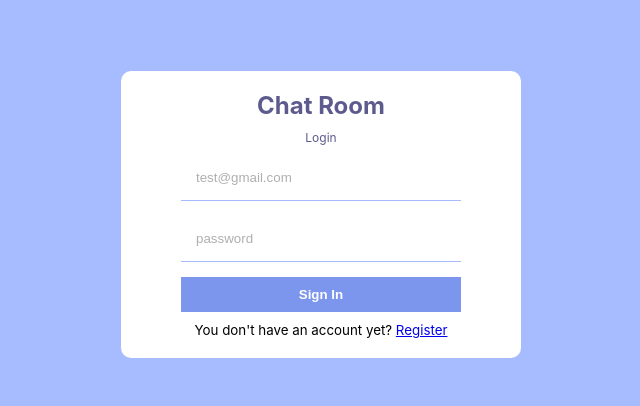
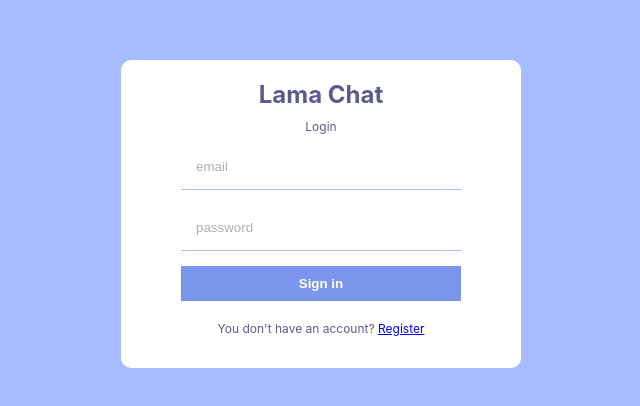
Before and after one commit to Zorous/chat_application_with_firebase, a React (Create React App) app: page /login in a window 1280 px wide. Shown: the part 186-592 px from the top of the page, without its empty margins (319-959 px from the left). Built offline with nearby package versions, Linux system fonts and the light colour scheme; no server answers.

Commit message:
login/logout/register/useContext/Auth

```diff
--- a/src/App.js
+++ b/src/App.js
@@ -1,17 +1,39 @@
-import { Route, Routes } from 'react-router-dom';
+import { Route, Routes , Navigate} from 'react-router-dom';
 import './App.css';
 import {Home, Register, Login} from "./pages/index";
 
 import "./style.scss"
 
 
+import { useContext } from "react";
+import { AuthContext } from "./context/AuthContext";
+
 function App() {
+  const { currentUser } = useContext(AuthContext);
+
+  const ProtectedRoute = ({ children }) => {
+    if (!currentUser) {
+      return <Navigate to="/login" />;
+    }
+
+    return children
+  };
+
   return (
-  <Routes>
-  <Route path="/" element={<Home />} />
-  <Route path="/login" element={<Login />} />
-  <Route path="/register" element={<Register />} />
-  </Routes>
+      <Routes>
+        <Route path="/">
+          <Route
+            index
+            element={
+              <ProtectedRoute>
+                <Home />
+              </ProtectedRoute>
+            }
+          />
+          <Route path="login" element={<Login />} />
+          <Route path="register" element={<Register />} />
+        </Route>
+      </Routes>
   );
 }
 
--- a/src/components/Chats.jsx
+++ b/src/components/Chats.jsx
@@ -0,0 +1,11 @@
+import React from 'react'
+
+const Chats = () => {
+  return (
+    <div>
+
+    </div>
+  )
+}
+
+export default Chats
--- a/src/components/Navbar.jsx
+++ b/src/components/Navbar.jsx
@@ -1,13 +1,19 @@
-import React from 'react'
+import React, { useContext } from 'react'
+import {signOut} from "firebase/auth"
+import { auth } from '../firebase'
+import { AuthContext } from '../context/AuthContext'
 
 const Navbar = () => {
+
+  const {currentUser} = useContext(AuthContext)
+
   return (
     <div className='navbar'>
     <span className='logo'>Open Chat Room</span>
       <div className='user'>
       <img src="https://imgs.search.brave.com/z6CVILcAFwbx_jZfpaTlYrzExkd0bHJHtm1Tw1PS_4o/rs:fit:600:600:1/g:ce/aHR0cHM6Ly9pLmt5/bS1jZG4uY29tL2Vu/dHJpZXMvaWNvbnMv/ZmFjZWJvb2svMDAw/LzAxMi81NDkvR2ls/Z2FtZXNoLmZ1bGwu/MTQxNzAyOS5qcGc" alt="" />
       <span>Oussama</span>
-      <button>logout</button>
+      <button onClick={()=>signOut(auth)}>logout</button>
       </div>
     </div>
   )
--- a/src/components/SideBar.jsx
+++ b/src/components/SideBar.jsx
@@ -1,12 +1,12 @@
 import React from 'react'
-import {Chat, Navbar, Search} from '../components';
+import {Chat, Chats, Navbar, Search} from '../components';
 
 const SideBar = () => {
   return (
     <div className="sidebar">
       <Navbar />
       <Search/>
-
+      <Chats/>
     </div>
   );
 }
--- a/src/components/index.js
+++ b/src/components/index.js
@@ -3,11 +3,13 @@ import Navbar from "./Navbar";
 import SideBar from "./SideBar";
 import Input from "./Input";
 import  Search  from "./Search";
+import Chats from "./Chats";
 
 
 
 export {
     Chat,
+    Chats,
     Navbar,
     SideBar,
     Input,
--- /dev/null
+++ b/src/context/AuthContext.js
@@ -0,0 +1,26 @@
+import { createContext, useEffect, useState } from "react";
+import { auth } from "../firebase";
+import { onAuthStateChanged } from "firebase/auth";
+
+export const AuthContext = createContext();
+
+export const AuthContextProvider = ({ children }) => {
+  const [currentUser, setCurrentUser] = useState({});
+
+  useEffect(() => {
+    const unsub = onAuthStateChanged(auth, (user) => {
+      setCurrentUser(user);
+      console.log(user);
+    });
+
+    return () => {
+      unsub();
+    };
+  }, []);
+
+  return (
+    <AuthContext.Provider value={{ currentUser }}>
+      {children}
+    </AuthContext.Provider>
+  );
+};
--- a/src/firebase.js
+++ b/src/firebase.js
@@ -3,22 +3,22 @@ import { initializeApp } from "firebase/app";
 import { getAnalytics } from "firebase/analytics";
 import {getAuth} from "firebase/auth";
 import { getStorage, ref } from "firebase/storage";
+import { getFirestore } from "firebase/firestore";
+
 
 // Your web app's Firebase configuration
 const firebaseConfig = {
-  apiKey: "AIzaSyDzz32wif92o4VOSn4VpqFc-nm5col43sk",
-  authDomain: "open-chatroom-react.firebaseapp.com",
-  projectId: "open-chatroom-react",
-  storageBucket: "open-chatroom-react.appspot.com",
-  messagingSenderId: "1036975715629",
-  appId: "1:1036975715629:web:22f428d07aad0f12ddcfa4",
-  measurementId: "G-6N7BTV0PRM"
+  apiKey: "AIzaSyBUJ5RBAY22lag9BGKwAOMwNgVcEl0L3nU",
+  authDomain: "open-chat-room-639e9.firebaseapp.com",
+  projectId: "open-chat-room-639e9",
+  storageBucket: "open-chat-room-639e9.appspot.com",
+  messagingSenderId: "62707049598",
+  appId: "1:62707049598:web:a9cd9c958f5d66bcc5e42f",
+  measurementId: "G-7SWM8VGYDW"
 };
 
 // Initialize Firebase
 export const app = initializeApp(firebaseConfig);
 export const auth = getAuth();
-const analytics = getAnalytics(app);
-
-// Create a root reference
 export const storage = getStorage();
+export const db = getFirestore()
--- a/src/index.js
+++ b/src/index.js
@@ -3,10 +3,13 @@ import ReactDOM from 'react-dom/client';
 import './index.css';
 import App from './App';
 import { BrowserRouter } from 'react-router-dom';
+import { AuthContextProvider } from './context/AuthContext';
 
 const root = ReactDOM.createRoot(document.getElementById('root'));
 root.render(
+  <AuthContextProvider>
   <BrowserRouter>
     <App />
   </BrowserRouter>
+  </AuthContextProvider>
 );
--- a/src/pages/Login.jsx
+++ b/src/pages/Login.jsx
@@ -1,23 +1,39 @@
-import React from "react";
-import { Link } from "react-router-dom";
+import React, { useState } from "react";
+import { useNavigate, Link } from "react-router-dom";
+import { signInWithEmailAndPassword } from "firebase/auth";
+import { auth } from "../firebase";
 
+const Login = () => {
+  const [err, setErr] = useState(false);
+  const navigate = useNavigate();
 
-function Login() {
+  const handleSubmit = async (e) => {
+    e.preventDefault();
+    const email = e.target[0].value;
+    const password = e.target[1].value;
+
+    try {
+      await signInWithEmailAndPassword(auth, email, password);
+      navigate("/")
+    } catch (err) {
+      setErr(true);
+    }
+  };
   return (
     <div className="formContainer">
       <div className="formWrapper">
-      <span className="logo">Chat Room</span>
-      <span className="title">Login</span>
-        <form>
-          <input type="email" placeholder="test@gmail.com"/>
-          <input type="password" placeholder="password"/>
-
-          <button>Sign In</button>
+        <span className="logo">Lama Chat</span>
+        <span className="title">Login</span>
+        <form onSubmit={handleSubmit}>
+          <input type="email" placeholder="email" />
+          <input type="password" placeholder="password" />
+          <button>Sign in</button>
+          {err && <span>Something went wrong</span>}
         </form>
-        <small>You don't have an account yet? <Link to="/register">Register</Link></small>
+        <p>You don't have an account? <Link to="/register">Register</Link></p>
       </div>
     </div>
   );
-}
+};
 
 export default Login;
--- a/src/pages/Register.jsx
+++ b/src/pages/Register.jsx
@@ -1,20 +1,18 @@
 import React, { useState } from "react";
-import { Link } from "react-router-dom";
-import AddImg from "../img/add.png";
-import { getAuth, createUserWithEmailAndPassword, updateProfile } from "firebase/auth";
-import { auth, storage } from "../firebase";
-
-import {
-  getStorage,
-  ref,
-  uploadBytesResumable,
-  getDownloadURL,
-} from "firebase/storage";
+import Add from "../img/addAvatar.png";
+import { createUserWithEmailAndPassword, updateProfile } from "firebase/auth";
+import { auth, db, storage } from "../firebase";
+import { ref, uploadBytesResumable, getDownloadURL } from "firebase/storage";
+import { doc, setDoc } from "firebase/firestore";
+import { useNavigate, Link } from "react-router-dom";
 
 const Register = () => {
   const [err, setErr] = useState(false);
+  const [loading, setLoading] = useState(false);
+  const navigate = useNavigate();
 
   const handleSubmit = async (e) => {
+    setLoading(true);
     e.preventDefault();
     const displayName = e.target[0].value;
     const email = e.target[1].value;
@@ -22,71 +20,66 @@ const Register = () => {
     const file = e.target[3].files[0];
 
     try {
+      //Create user
       const res = await createUserWithEmailAndPassword(auth, email, password);
 
-      const storage = getStorage();
-      const storageRef = ref(storage, displayName);
+      //Create a unique image name
+      const date = new Date().getTime();
+      const storageRef = ref(storage, `${displayName + date}`);
 
-      const uploadTask = uploadBytesResumable(storageRef, file);
+      await uploadBytesResumable(storageRef, file).then(() => {
+        getDownloadURL(storageRef).then(async (downloadURL) => {
+          try {
+            //Update profile
+            await updateProfile(res.user, {
+              displayName,
+              photoURL: downloadURL,
+            });
+            //create user on firestore
+            await setDoc(doc(db, "users", res.user.uid), {
+              uid: res.user.uid,
+              displayName,
+              email,
+              photoURL: downloadURL,
+            });
 
-
-      uploadTask.on(
-        "state_changed",
-        (snapshot) => {
-          const progress =
-            (snapshot.bytesTransferred / snapshot.totalBytes) * 100;
-          console.log("Upload is " + progress + "% done");
-          switch (snapshot.state) {
-            case "paused":
-              console.log("Upload is paused");
-              break;
-            case "running":
-              console.log("Upload is running");
-              break;
+            //create empty user chats on firestore
+            await setDoc(doc(db, "userChats", res.user.uid), {});
+            navigate("/");
+          } catch (err) {
+            console.log(err);
+            setErr(true);
+            setLoading(false);
           }
-        },
-        (error) => {
-          // Handle unsuccessful uploads
-        },
-        () => {
-
-          getDownloadURL(uploadTask.snapshot.ref).then(async(downloadURL) => {
-            await updateProfile(res.user,{
-              displayName,
-              photoURL: downloadURL
-            })
-          });
-        }
-      );
+        });
+      });
     } catch (err) {
       setErr(true);
+      setLoading(false);
     }
   };
 
   return (
     <div className="formContainer">
       <div className="formWrapper">
-        <span className="logo">Chat Room</span>
+        <span className="logo">Open-Chat-Room</span>
         <span className="title">Register</span>
         <form onSubmit={handleSubmit}>
-          <input type="text" placeholder="your name" />
-          <input type="email" placeholder="test@gmail.com" />
-          <input type="password" placeholder="password" />
-          <input style={{ display: "none" }} type="file" id="pic" />
-          <label htmlFor="pic">
-            <img
-              src={AddImg}
-              style={{ width: "32px", height: "32px" }}
-              alt="upload"
-            />
+          <input required type="text" placeholder="display name" />
+          <input required type="email" placeholder="email" />
+          <input required type="password" placeholder="password" />
+          <input required style={{ display: "none" }} type="file" id="file" />
+          <label htmlFor="file">
+            <img src={Add} alt="" />
             <span>Add an avatar</span>
           </label>
-          <button>Sign Up</button>
-          {err && <span>something went wrong</span>}
+          <button disabled={loading}>Sign up</button>
+          {loading && "Uploading and compressing the image please wait..."}
+          {err && <span>Something went wrong</span>}
         </form>
-        <small>
-          You already have an account? <Link to="/login">Login</Link>
-        </small>
+        <p>
+          You do have an account? <Link to="/login">Login</Link>
+        </p>
       </div>
     </div>
   );
```
